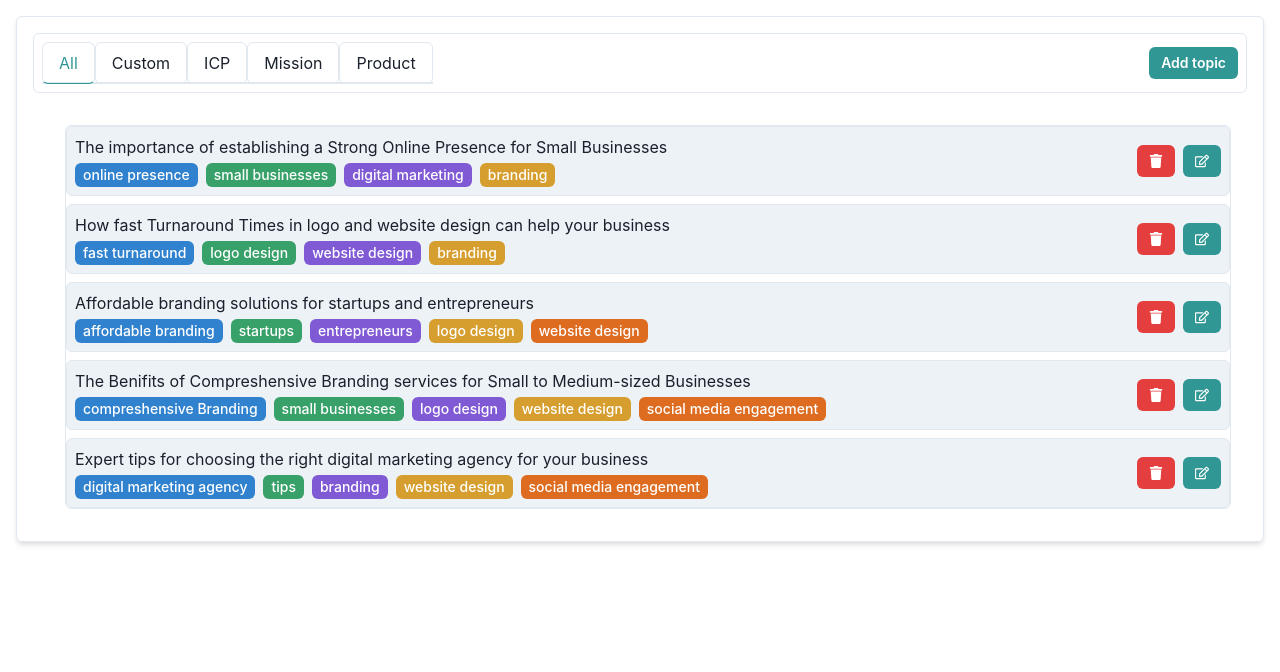
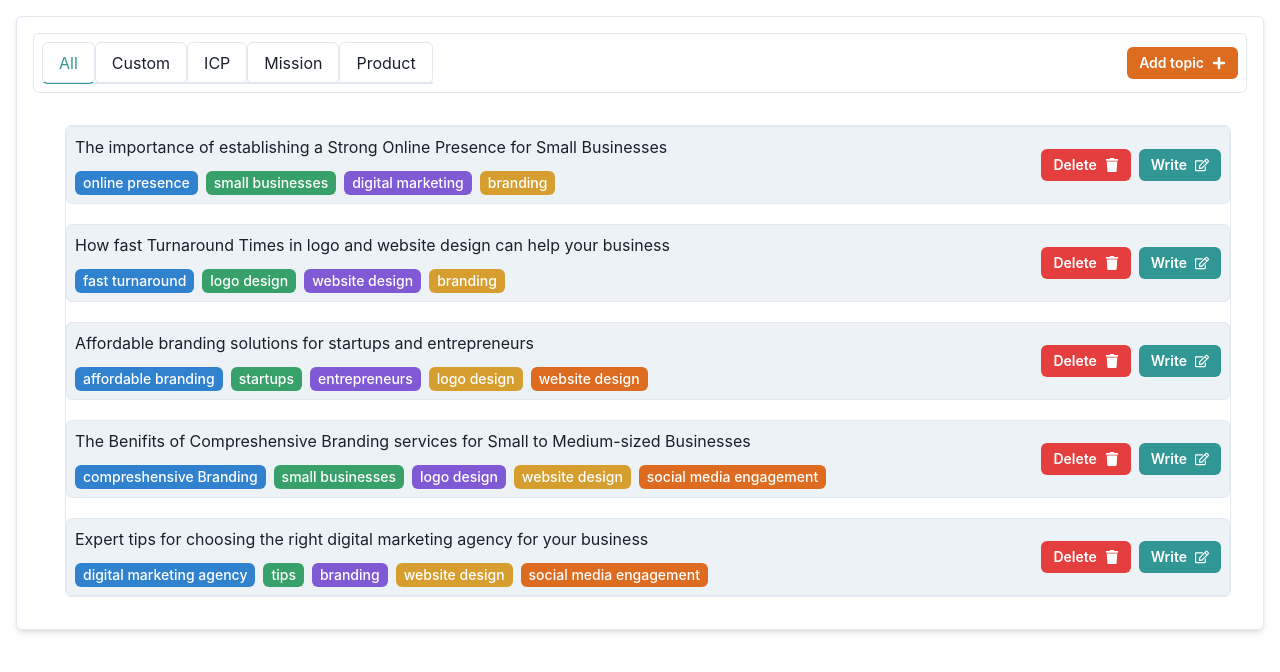
Before and after one commit to lazyfuhrer/speedy-brand-task, a Next.js app: page / in a window 1280 px wide. Shown: the top 672 px of the page. Built offline with nearby package versions, Linux system fonts and the light colour scheme; what draft-js-image-plugin would draw is missing.

Commit message:
feat: updated design

```diff
--- a/src/pages/index.js
+++ b/src/pages/index.js
@@ -25,7 +25,7 @@ import {
   ModalBody,
   ModalCloseButton,
 } from '@chakra-ui/react';
-import { FaTrash, FaRegEdit, FaBold, FaItalic, FaUnderline, FaStrikethrough } from 'react-icons/fa';
+import { FaTrash, FaRegEdit, FaBold, FaItalic, FaUnderline, FaStrikethrough, FaPlus } from 'react-icons/fa';
 import {
   Editor as Edit,
   EditorState,
@@ -199,7 +199,7 @@ const TabsContainer = () => {
               </Tab>
             ))}
           </TabList>
-          <Button colorScheme="teal" size="sm" onClick={() => setShowAddTopicModal(true)}>
+          <Button colorScheme="orange" size="sm" rightIcon={<FaPlus />} onClick={() => setShowAddTopicModal(true)}>
             Add topic
           </Button>
         </Flex>
@@ -216,14 +216,16 @@ const TabsContainer = () => {
                     p={2}
                     bg="gray.100"
                     borderRadius="md"
-                    mb={2}
+                    mb={5}
                     borderWidth="1px"
                     borderStyle="solid"
                     borderColor="gray.200"
                     _last={{ mb: 0 }}
                   >
                     <Box flex="1">
-                      {topic.name}
+                      <Box mb={3}>
+                        {topic.name}
+                      </Box>
                       <Wrap mt={1}>
                         {topic.tags.map((tag, tagIndex) => (
                           <WrapItem key={tagIndex}>
@@ -239,11 +241,12 @@ const TabsContainer = () => {
                       size="sm"
                       mr={2}
                       onClick={() => handleDeleteTopic(tabIndex, topicIndex)}
+                      rightIcon={<FaTrash />}
                     >
-                      <FaTrash />
+                      Delete
                     </Button>
-                    <Button colorScheme="teal" size="sm" onClick={handleWrite}>
-                      <FaRegEdit />
+                    <Button colorScheme="teal" size="sm" onClick={handleWrite} rightIcon={<FaRegEdit />}>
+                      Write
                     </Button>
                   </ListItem>
                 ))}
```
